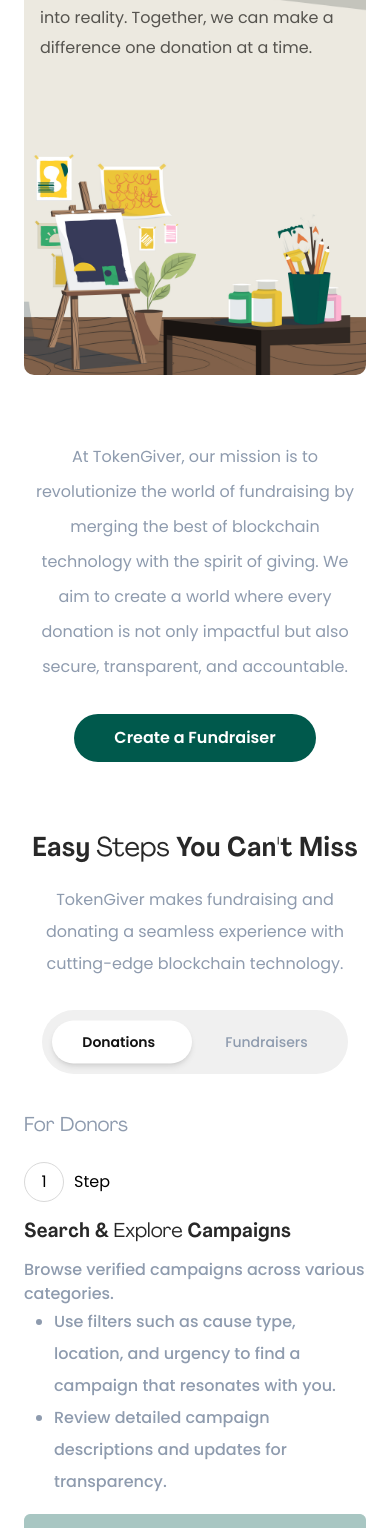
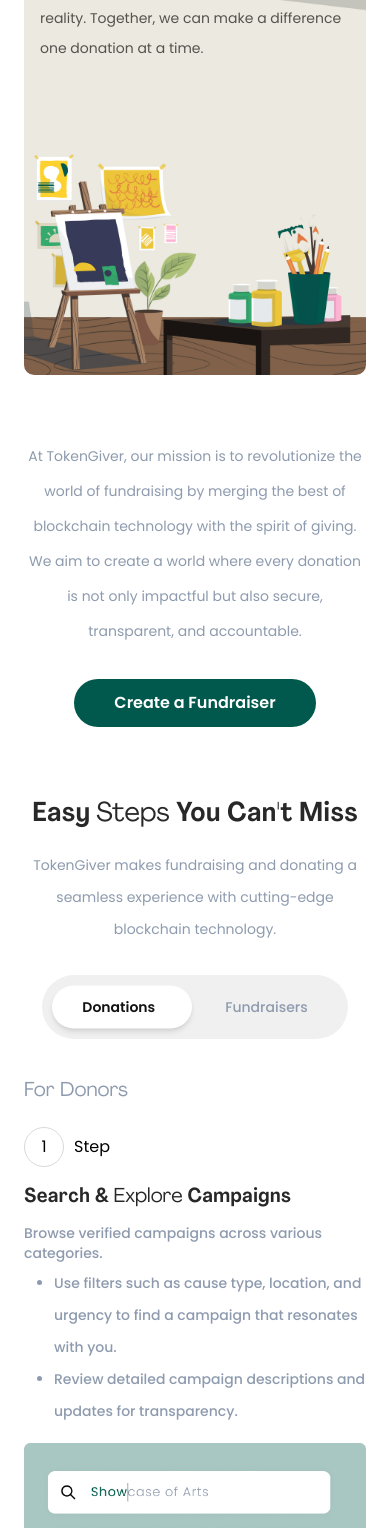
Before and after one commit to Token-Giver/token-giver-website, a Next.js app: page /learn in a window 390 px wide. Shown: the part 457-1985 px from the top of the page. Built offline with nearby package versions, Linux system fonts and the light colour scheme.

Commit message:
refactor: improve mobile text sizing across multiple components

```diff
--- a/app/components/easy-steps.tsx
+++ b/app/components/easy-steps.tsx
@@ -19,7 +19,7 @@
           Easy <span className='font-AgrandirRegular'>Steps</span> You Can't
           Miss
         </h3>
-        <p className='text-base leading-8 text-ash mb-[30px] text-center'>
+        <p className='text-sm sm:text-base leading-8 text-ash mb-[30px] text-center'>
           TokenGiver makes fundraising and donating a seamless experience with
           cutting-edge blockchain technology.
         </p>
--- a/app/components/frequently-asked-questions.tsx
+++ b/app/components/frequently-asked-questions.tsx
@@ -17,7 +17,7 @@
           Frequently <span className='font-AgrandirRegular'>Asked</span>{' '}
           Questions
         </h2>
-        <p className='text-ash text-base leading-8 font-medium max-w-[925px] mx-auto text-center'>
+        <p className='text-ash text-sm sm:text-base leading-8 font-medium max-w-[925px] mx-auto text-center'>
           Find quick answers to common queries in our FAQs section, designed to
           address your most pressing questions and provide you with the
           information you need.
--- a/app/components/how-to-start-hero-section.tsx
+++ b/app/components/how-to-start-hero-section.tsx
@@ -23,7 +23,7 @@
             </span>
             Journey Today
           </h3>
-          <p className='text-dark-grey text-base leading-[30px] w-full max-w-[442px]'>
+          <p className='text-dark-grey text-sm sm:text-base leading-[30px] w-full max-w-[442px]'>
             Join TokenGiver and turn your vision into reality. Together, we can
             make a difference one donation at a time.
           </p>
@@ -31,7 +31,7 @@
       </div>
 
       <div className='sm:px-[57px] mt-16'>
-        <p className='text-base text-ash leading-[35px] mb-[30px]'>
+        <p className='text-sm sm:text-base text-ash leading-[35px] mb-[30px]'>
           At TokenGiver, our mission is to revolutionize the world of
           fundraising by merging the best of blockchain technology with the
           spirit of giving. We aim to create a world where every donation is not
--- a/app/components/ui/step-block.tsx
+++ b/app/components/ui/step-block.tsx
@@ -50,8 +50,8 @@
           className='max-[430px]:text-xl text-2xl font-AgrandirBold mb-3 text-raisin-black'
           highlightClassName='font-AgrandirRegular'
         />
-        <p>{step.subtext}</p>
-        <ul className='list-disc ml-[30px] text-base leading-8'>
+        <p className='text-sm sm:text-base mb-1'>{step.subtext}</p>
+        <ul className='list-disc ml-[30px] text-sm sm:text-base leading-8'>
           {step.points.map((point, i) => (
             <li key={i}>{point}</li>
           ))}
```
